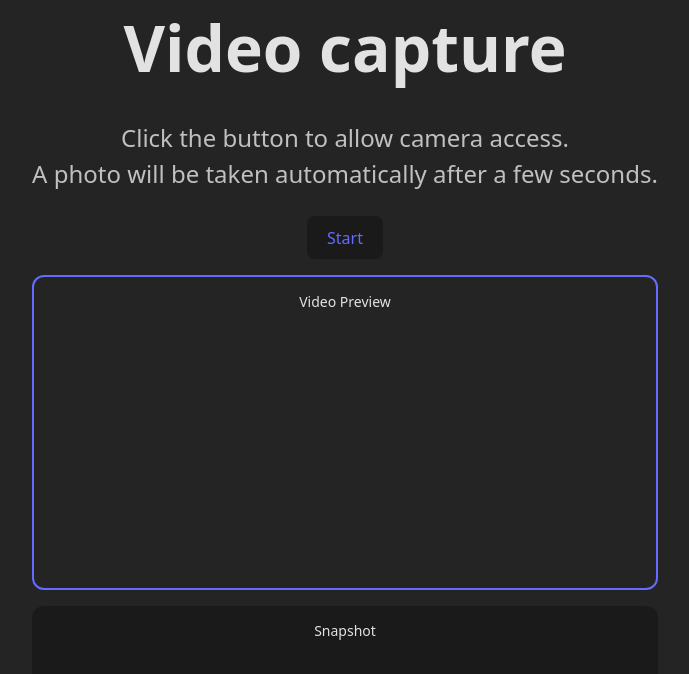
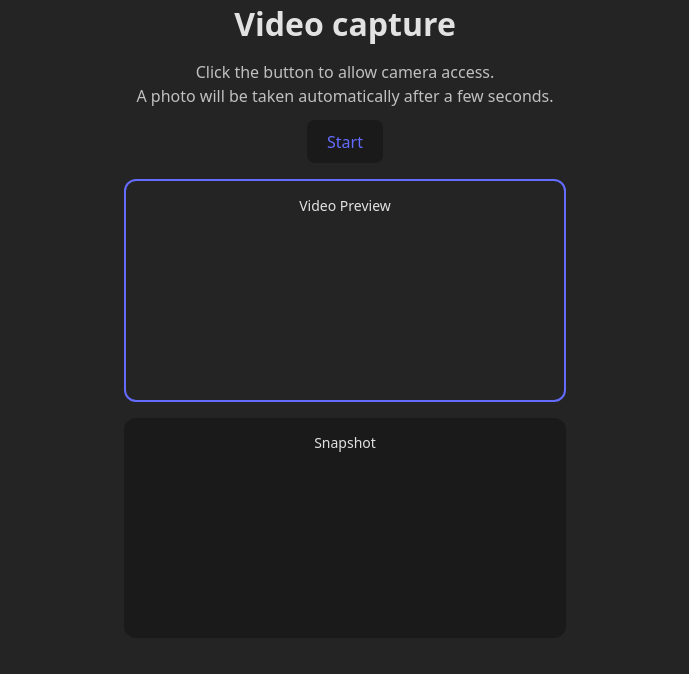
Before and after one commit to uroscvetkovic/video-capture, a React (Vite) app: page / in a window 1280 px wide. Shown: the top 674 px of the page, without its empty margins (295-984 px from the left). Built offline with nearby package versions, Linux system fonts and the light colour scheme.

Commit message:
separate instructions as component

```diff
--- a/src/App.scss
+++ b/src/App.scss
@@ -1,59 +1,3 @@
-.instructions {
-  display: flex;
-  align-items: center;
-  flex-direction: column;
-  position: sticky;
-  background-color: #242424;
-  top: 0;
-  width: 100%;
-  z-index: 10;
-
-  .title {
-    font-size: clamp(2rem, 5vw, 4rem);
-    text-align: center;
-    margin: 0;
-  }
-
-  .description {
-    font-size: clamp(1rem, 2.5vw, 1.5rem);
-    color: #c0c0c0;
-    text-align: center;
-  }
-
-  .button-container {
-    display: flex;
-  }
-
-  .start-button,
-  .reset-button {
-    border-radius: 8px;
-    border: 1px solid transparent;
-    padding: 0.6em 1.2em;
-    font-size: 1em;
-    font-weight: 500;
-    font-family: inherit;
-    background-color: #1a1a1a;
-    color: #646cff;
-    cursor: pointer;
-    transition: border-color 0.25s;
-  }
-  .start-button:hover {
-    border-color: #646cff;
-  }
-  .start-button:active,
-  .reset-button:active {
-    background-color: #333783;
-    transform: translateY(2px);
-  }
-  .reset-button {
-    margin-left: 8px;
-    color: #833333;
-  }
-  .reset-button:hover {
-    border-color: #833333;
-  }
-}
-
 .video-preview-root {
   display: flex;
   align-items: center;
--- a/src/App.tsx
+++ b/src/App.tsx
@@ -1,5 +1,6 @@
 import { useRef, useState } from "react";
 import "./App.scss";
+import Instructions from "./components/instructions/Instructions";
 
 function App() {
   const [videoPreviewText, setVideoPreviewText] = useState("Video Preview");
@@ -64,22 +65,11 @@ function App() {
 
   return (
     <>
-      <div className="instructions">
-        <h1 className="title">Video capture</h1>
-        <p className="description">
-          Click the button to allow camera access.
-          <br />A photo will be taken automatically after a few seconds.
-        </p>
-
-        <div className="button-container">
-          <button className="start-button" onClick={() => start()}>
-            Start
-          </button>
-          <button className="reset-button" style={{display: showResetButton ? "block" : "none" }} onClick={() => reset()}>
-            Reset
-          </button>
-        </div>
-      </div>
+      <Instructions
+        start={start}
+        reset={reset}
+        showResetButton={showResetButton}
+      />
 
       <div className="video-preview-root">
         <div className="video-overlay">
--- /dev/null
+++ b/src/components/instructions/Instructions.scss
@@ -0,0 +1,56 @@
+.instructions {
+    display: flex;
+    align-items: center;
+    flex-direction: column;
+    position: sticky;
+    background-color: #242424;
+    top: 0;
+    width: 100%;
+    z-index: 10;
+
+    .title {
+        font-size: clamp(2rem, 2vw, 3rem);
+        text-align: center;
+        margin: 0;
+    }
+
+    .description {
+        font-size: clamp(1rem, 1vw, 1.5rem);
+        color: #c0c0c0;
+        margin: 12px;
+        text-align: center;
+    }
+
+    .button-container {
+        display: flex;
+    }
+
+    .start-button,
+    .reset-button {
+        border-radius: 8px;
+        border: 1px solid transparent;
+        padding: 0.6em 1.2em;
+        font-size: 1em;
+        font-weight: 500;
+        font-family: inherit;
+        background-color: #1a1a1a;
+        color: #646cff;
+        cursor: pointer;
+        transition: border-color 0.25s;
+    }
+    .start-button:hover {
+        border-color: #646cff;
+    }
+    .start-button:active,
+    .reset-button:active {
+        background-color: #333783;
+        transform: translateY(2px);
+    }
+    .reset-button {
+        margin-left: 8px;
+        color: #833333;
+    }
+    .reset-button:hover {
+        border-color: #833333;
+    }
+}
--- /dev/null
+++ b/src/components/instructions/Instructions.tsx
@@ -0,0 +1,38 @@
+import "./Instructions.scss";
+
+interface InstructionsProps {
+  start: () => void;
+  reset: () => void;
+  showResetButton?: boolean;
+}
+
+const Instructions = ({
+  start,
+  reset,
+  showResetButton = false,
+}: InstructionsProps) => {
+  return (
+    <div className="instructions">
+      <h1 className="title">Video capture</h1>
+      <p className="description">
+        Click the button to allow camera access.
+        <br />A photo will be taken automatically after a few seconds.
+      </p>
+
+      <div className="button-container">
+        <button className="start-button" onClick={() => start()}>
+          Start
+        </button>
+        <button
+          className="reset-button"
+          style={{ display: showResetButton ? "block" : "none" }}
+          onClick={() => reset()}
+        >
+          Reset
+        </button>
+      </div>
+    </div>
+  );
+};
+
+export default Instructions;
```
